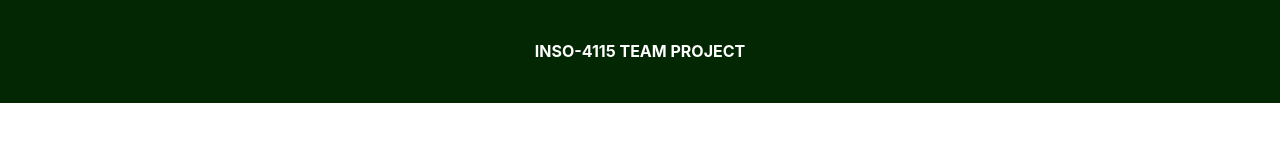
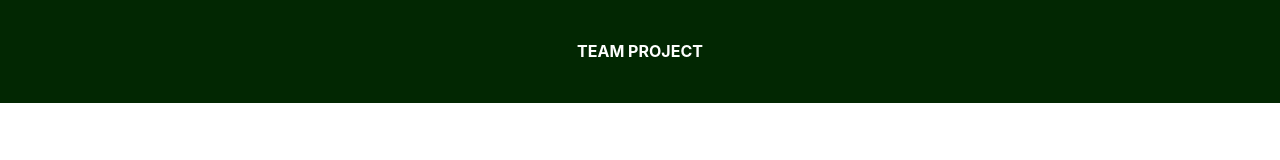
Before and after one commit to uprm-inso-4117-2021-2022-s2/semester-project-team-2, a Next.js app: page / in a window 1280 px wide. Shown: the top 160 px of the page. Built offline with nearby package versions, Linux system fonts and the light colour scheme.

Commit message:
Changing title to remove specific class

```diff
--- a/components/informativeWeb.tsx
+++ b/components/informativeWeb.tsx
@@ -6,7 +6,7 @@ export default function InformativeWeb() {
     return (
         <div className={styles.pagewrapper}>
             <div className={styles.nav}>
-                <h4>INSO-4115 TEAM PROJECT</h4>
+                <h4>TEAM PROJECT</h4>
             </div>
 
             <h1 className={styles.title}>Livestock Management <br/>System</h1>
```
